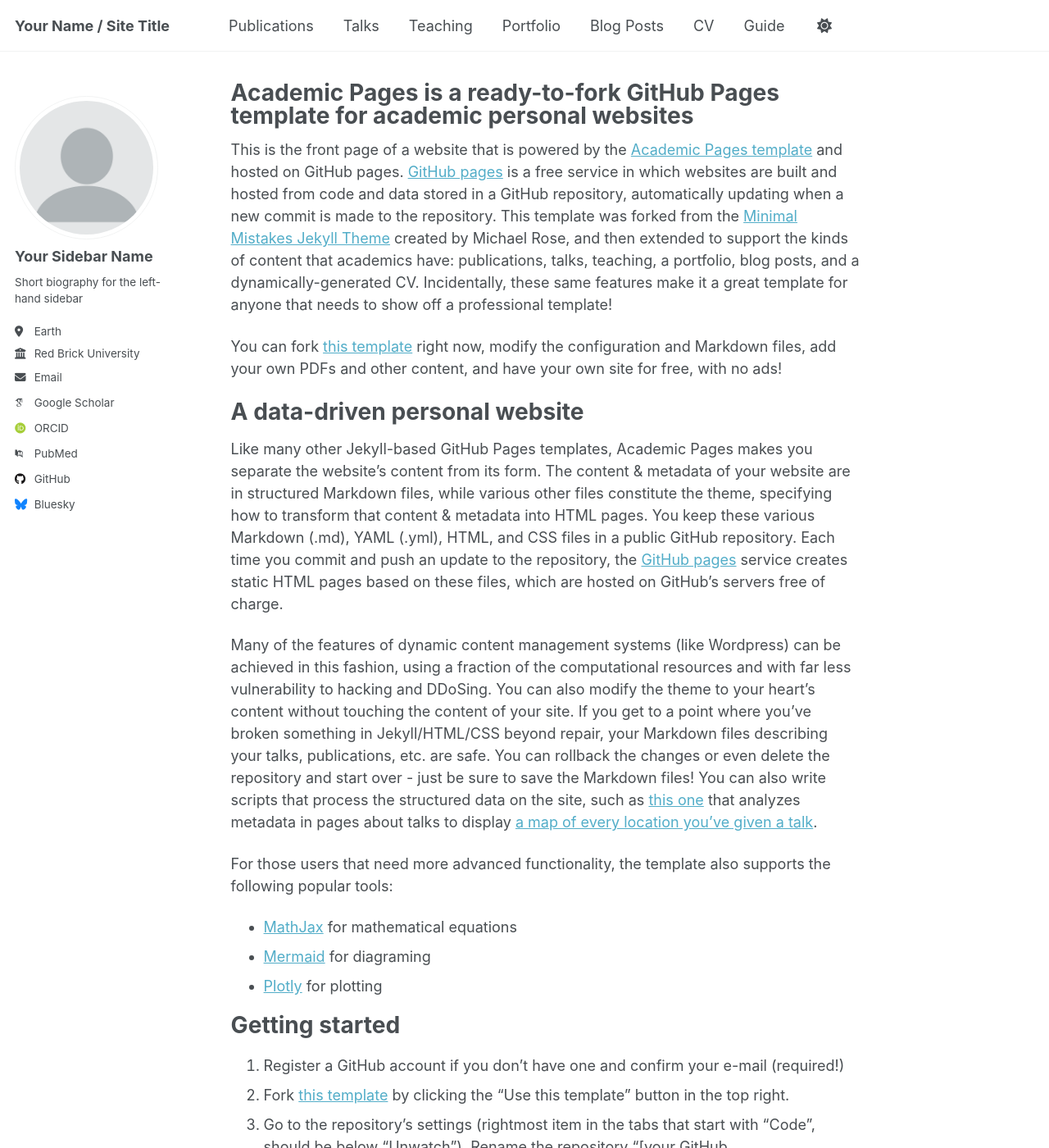
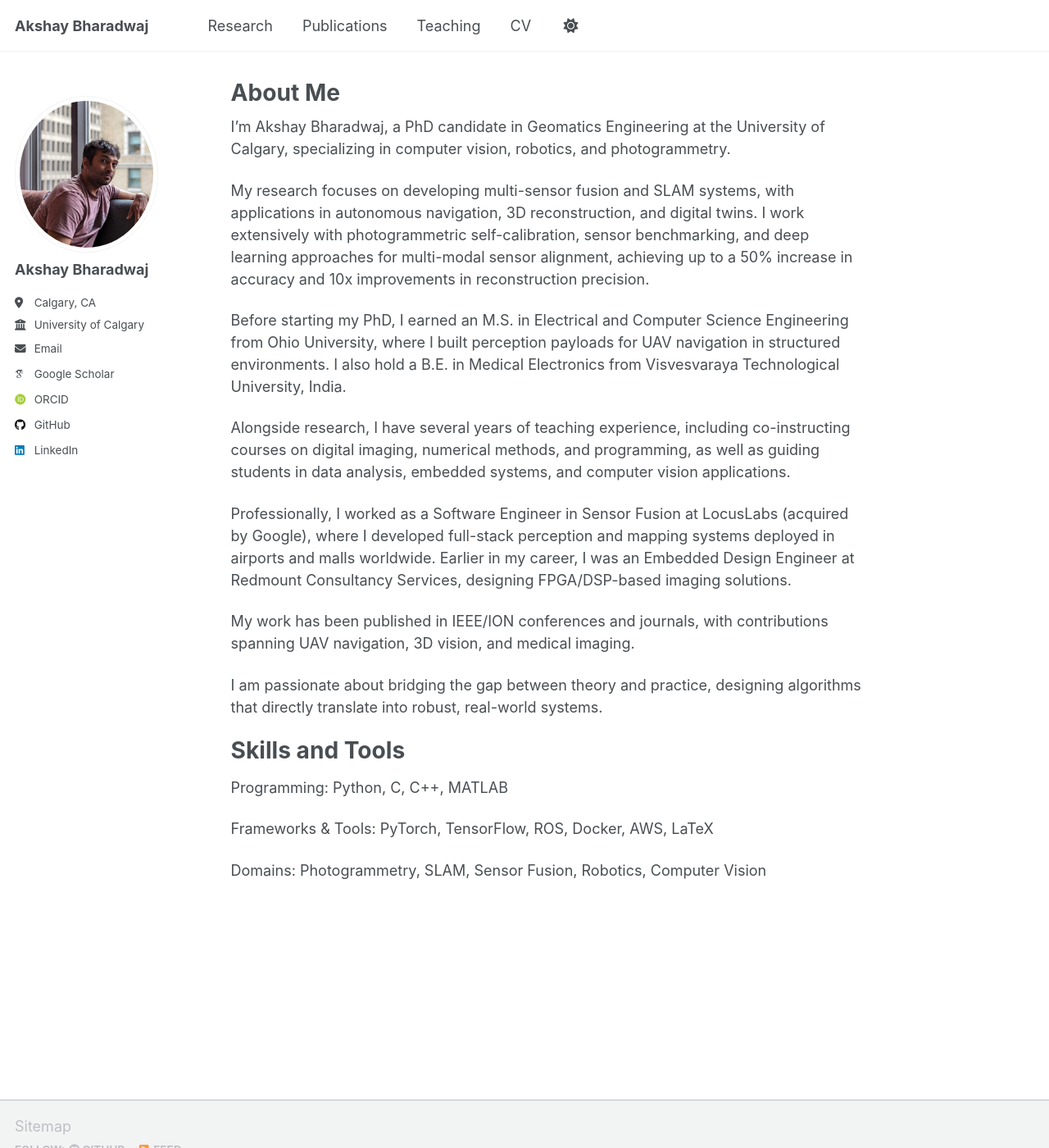
Before and after one commit to bharadwajakshay/bharadwajakshay.github.io, a Jekyll site: the page built from _pages/about.md, in a window 1280 px wide and 1400 px high. Shown: the whole window at 82% size. Built offline with Jekyll 4.4.1, drawn with Linux system fonts in a browser that asks for light colours; some web fonts are replaced; a script that is not in the unit is left out; some of the changed text lies outside the part shown.

Commit message:
Initial update

```diff
--- a/_config.yml
+++ b/_config.yml
@@ -9,38 +9,38 @@
 # Basic Site Settings
 locale                   : "en-US"
 site_theme               : "default" # Currently available options are "default", "air"
-title                    : "Your Name / Site Title"
+title                    : "Akshay Bharadwaj"
 title_separator          : "-"
-name                     : &name "Your Name"
-description              : &description "Your Name's academic portfolio"   # Update this with a general description of your site, this is the default if not overridden by a page
-url                      : https://academicpages.github.io # The base hostname & protocol for your site e.g. "https://[your GitHub username].github.io",
+name                     : &name "Akshay Bharadwaj"
+description              : &description "My academic portfolio"   # Update this with a general description of your site, this is the default if not overridden by a page
+url                      : https://bharadwajakshay.github.io/ # The base hostname & protocol for your site e.g. "https://[your GitHub username].github.io",
                                                            # or if you already have some other page hosted on Github then use "https://[your GitHub username].github.io/[Your Repo Name]"
 baseurl                  : "" # the subpath of your site, e.g. "/blog"
-repository               : "academicpages/academicpages.github.io"
+repository               : "bharadwajakshay/bharadwajakshay.github.io"
 
 # Site Author - The following control what appear as part of the author content on the side bar.
 #               If a field is blank the icon and link will not appear, otherwise it will be shown.
 #               Additional customization can be done by editing /_includes/author-profile.html
 author:
   # Biographic information
-  avatar           : "profile.png"
-  name             : "Your Sidebar Name"
+  avatar           : "bio-photo-asb.jpg"
+  name             : "Akshay Bharadwaj"
   pronouns         : # example: "she/her"
-  bio              : "Short biography for the left-hand sidebar"
-  location         : "Earth"
-  employer         : "Red Brick University"
+  bio              : ""
+  location         : "Calgary, CA"
+  employer         : "University of Calgary"
   uri              : # URL
-  email            : "none@example.org"
+  email            : "akshay.bharadwaj@ucalgary.ca"
 
   # Academic websites
   academia         : # URL
   arxiv            : # URL - Update with the correct link to your profile
-  googlescholar    : "https://scholar.google.com/citations?user=PS_CX0AAAAAJ"
+  googlescholar    : "https://scholar.google.ca/citations?user=7kbLcEwAAAAJ&hl=en&authuser=1"
   inspire-hep      : # URL
   impactstory      : # URL
-  orcid            : "http://orcid.org/yourorcidurl"
+  orcid            : "https://orcid.org/0000-0003-2555-7174"
   semantic         : # URL
-  pubmed           : "https://www.ncbi.nlm.nih.gov/pubmed/?term=john+snow"
+  pubmed           : #"https://www.ncbi.nlm.nih.gov/pubmed/?term=john+snow"
   researchgate     : # URL
   scopus           : # URL
 
@@ -48,13 +48,13 @@ author:
   bitbucket        : # Username - Update with your username on the site
   codepen          : # Username
   dribbble         : # Username
-  github           : "academicpages"
+  github           : "bharadwajakshay"
   kaggle           : # Username
   stackoverflow    : # User number or user number and name (i.e., use "1" or "1/jeff-atwood")
 
   # Social media
   artstation       : # Username
-  bluesky          : "bsky.app" # Replace this with you Bluesky username
+  bluesky          : # Username # Replace this with you Bluesky username
   facebook         : # Username
   flickr           : # Username
   foursquare       : # Username
@@ -63,7 +63,7 @@ author:
   keybase          : # Username
   instagram        : # Username
   lastfm           : # Username
-  linkedin         : # Username
+  linkedin         : "akshybharadwaj" # Username
   mastodon         : # URL
   medium           : # URL
   pinterest        : # Username
@@ -224,7 +224,7 @@ collections:
   publications:
     output: true
     permalink: /:collection/:path/
-  portfolio:
+  research:
     output: true
     permalink: /:collection/:path/
   talks:
--- a/_pages/about.md
+++ b/_pages/about.md
@@ -1,56 +1,33 @@
 ---
 permalink: /
-title: "Academic Pages is a ready-to-fork GitHub Pages template for academic personal websites"
+title: "About Me"
 author_profile: true
 redirect_from:
   - /about/
   - /about.html
 ---
 
-This is the front page of a website that is powered by the [Academic Pages template](https://github.com/academicpages/academicpages.github.io) and hosted on GitHub pages. [GitHub pages](https://pages.github.com) is a free service in which websites are built and hosted from code and data stored in a GitHub repository, automatically updating when a new commit is made to the repository. This template was forked from the [Minimal Mistakes Jekyll Theme](https://mmistakes.github.io/minimal-mistakes/) created by Michael Rose, and then extended to support the kinds of content that academics have: publications, talks, teaching, a portfolio, blog posts, and a dynamically-generated CV. Incidentally, these same features make it a great template for anyone that needs to show off a professional template!
 
- You can fork [this template](https://github.com/academicpages/academicpages.github.io) right now, modify the configuration and Markdown files, add your own PDFs and other content, and have your own site for free, with no ads!
+I’m Akshay Bharadwaj, a PhD candidate in Geomatics Engineering at the University of Calgary, specializing in computer vision, robotics, and photogrammetry.
 
-A data-driven personal website
+My research focuses on developing multi-sensor fusion and SLAM systems, with applications in autonomous navigation, 3D reconstruction, and digital twins. I work extensively with photogrammetric self-calibration, sensor benchmarking, and deep learning approaches for multi-modal sensor alignment, achieving up to a 50% increase in accuracy and 10x improvements in reconstruction precision.
+
+Before starting my PhD, I earned an M.S. in Electrical and Computer Science Engineering from Ohio University, where I built perception payloads for UAV navigation in structured environments. I also hold a B.E. in Medical Electronics from Visvesvaraya Technological University, India.
+
+Alongside research, I have several years of teaching experience, including co-instructing courses on digital imaging, numerical methods, and programming, as well as guiding students in data analysis, embedded systems, and computer vision applications.
+
+Professionally, I worked as a Software Engineer in Sensor Fusion at LocusLabs (acquired by Google), where I developed full-stack perception and mapping systems deployed in airports and malls worldwide. Earlier in my career, I was an Embedded Design Engineer at Redmount Consultancy Services, designing FPGA/DSP-based imaging solutions.
+
+My work has been published in IEEE/ION conferences and journals, with contributions spanning UAV navigation, 3D vision, and medical imaging.
+
+I am passionate about bridging the gap between theory and practice, designing algorithms that directly translate into robust, real-world systems.
+
+
+Skills and Tools
 ======
-Like many other Jekyll-based GitHub Pages templates, Academic Pages makes you separate the website's content from its form. The content & metadata of your website are in structured Markdown files, while various other files constitute the theme, specifying how to transform that content & metadata into HTML pages. You keep these various Markdown (.md), YAML (.yml), HTML, and CSS files in a public GitHub repository. Each time you commit and push an update to the repository, the [GitHub pages](https://pages.github.com/) service creates static HTML pages based on these files, which are hosted on GitHub's servers free of charge.
 
-Many of the features of dynamic content management systems (like Wordpress) can be achieved in this fashion, using a fraction of the computational resources and with far less vulnerability to hacking and DDoSing. You can also modify the theme to your heart's content without touching the content of your site. If you get to a point where you've broken something in Jekyll/HTML/CSS beyond repair, your Markdown files describing your talks, publications, etc. are safe. You can rollback the changes or even delete the repository and start over - just be sure to save the Markdown files! You can also write scripts that process the structured data on the site, such as [this one](https://github.com/academicpages/academicpages.github.io/blob/master/talkmap.ipynb) that analyzes metadata in pages about talks to display [a map of every location you've given a talk](https://academicpages.github.io/talkmap.html).
+Programming: Python, C, C++, MATLAB
 
-For those users that need more advanced functionality, the template also supports the following popular tools:
-- [MathJax](https://www.mathjax.org/) for mathematical equations
-- [Mermaid](https://mermaid.js.org/) for diagraming
-- [Plotly](https://plotly.com/javascript/) for plotting
+Frameworks & Tools: PyTorch, TensorFlow, ROS, Docker, AWS, LaTeX
 
-Getting started
-======
-1. Register a GitHub account if you don't have one and confirm your e-mail (required!)
-1. Fork [this template](https://github.com/academicpages/academicpages.github.io) by clicking the "Use this template" button in the top right.
-1. Go to the repository's settings (rightmost item in the tabs that start with "Code", should be below "Unwatch"). Rename the repository "[your GitHub username].github.io", which will also be your website's URL.
-1. Set site-wide configuration and create content & metadata (see below -- also see [this set of diffs](http://archive.is/3TPas) showing what files were changed to set up [an example site](https://getorg-testacct.github.io) for a user with the username "getorg-testacct")
-1. Upload any files (like PDFs, .zip files, etc.) to the files/ directory. They will appear at https://[your GitHub username].github.io/files/example.pdf.
-1. Check status by going to the repository settings, in the "GitHub pages" section
-
-Site-wide configuration
-------
-The main configuration file for the site is in the base directory in [_config.yml](https://github.com/academicpages/academicpages.github.io/blob/master/_config.yml), which defines the content in the sidebars and other site-wide features. You will need to replace the default variables with ones about yourself and your site's github repository. The configuration file for the top menu is in [_data/navigation.yml](https://github.com/academicpages/academicpages.github.io/blob/master/_data/navigation.yml). For example, if you don't have a portfolio or blog posts, you can remove those items from that navigation.yml file to remove them from the header.
-
-Create content & metadata
-------
-For site content, there is one Markdown file for each type of content, which are stored in directories like _publications, _talks, _posts, _teaching, or _pages. For example, each talk is a Markdown file in the [_talks directory](https://github.com/academicpages/academicpages.github.io/tree/master/_talks). At the top of each Markdown file is structured data in YAML about the talk, which the theme will parse to do lots of cool stuff. The same structured data about a talk is used to generate the list of talks on the [Talks page](https://academicpages.github.io/talks), each [individual page](https://academicpages.github.io/talks/2012-03-01-talk-1) for specific talks, the talks section for the [CV page](https://academicpages.github.io/cv), and the [map of places you've given a talk](https://academicpages.github.io/talkmap.html) (if you run this [python file](https://github.com/academicpages/academicpages.github.io/blob/master/talkmap.py) or [Jupyter notebook](https://github.com/academicpages/academicpages.github.io/blob/master/talkmap.ipynb), which creates the HTML for the map based on the contents of the _talks directory).
-
-**Markdown generator**
-
-The repository includes [a set of Jupyter notebooks](https://github.com/academicpages/academicpages.github.io/tree/master/markdown_generator
-) that converts a CSV containing structured data about talks or presentations into individual Markdown files that will be properly formatted for the Academic Pages template. The sample CSVs in that directory are the ones I used to create my own personal website at stuartgeiger.com. My usual workflow is that I keep a spreadsheet of my publications and talks, then run the code in these notebooks to generate the Markdown files, then commit and push them to the GitHub repository.
-
-How to edit your site's GitHub repository
-------
-Many people use a git client to create files on their local computer and then push them to GitHub's servers. If you are not familiar with git, you can directly edit these configuration and Markdown files directly in the github.com interface. Navigate to a file (like [this one](https://github.com/academicpages/academicpages.github.io/blob/master/_talks/2012-03-01-talk-1.md) and click the pencil icon in the top right of the content preview (to the right of the "Raw | Blame | History" buttons). You can delete a file by clicking the trashcan icon to the right of the pencil icon. You can also create new files or upload files by navigating to a directory and clicking the "Create new file" or "Upload files" buttons.
-
-Example: editing a Markdown file for a talk
-![Editing a Markdown file for a talk](/images/editing-talk.png)
-
-For more info
-------
-More info about configuring Academic Pages can be found in [the guide](https://academicpages.github.io/markdown/), the [growing wiki](https://github.com/academicpages/academicpages.github.io/wiki), and you can always [ask a question on GitHub](https://github.com/academicpages/academicpages.github.io/discussions). The [guides for the Minimal Mistakes theme](https://mmistakes.github.io/minimal-mistakes/docs/configuration/) (which this theme was forked from) might also be helpful.
+Domains: Photogrammetry, SLAM, Sensor Fusion, Robotics, Computer Vision
--- a/_pages/portfolio.html
+++ b/_pages/portfolio.html
@@ -1,13 +1,13 @@
 ---
 layout: archive
-title: "Portfolio"
-permalink: /portfolio/
+title: "Research"
+permalink: /research/
 author_profile: true
 ---
 
 {% include base_path %}
 
 
-{% for post in site.portfolio %}
+{% for post in site.research %}
   {% include archive-single.html %}
 {% endfor %}
```
Also changed, not shown: _data/navigation.yml (+9 -9 lines), _pages/cv.md (+1 -1 lines), _research/portfolio-1.md (renamed from _portfolio/portfolio-1.md), _research/portfolio-2.html (renamed from _portfolio/portfolio-2.html), images/bio-photo-asb.jpg (added).
